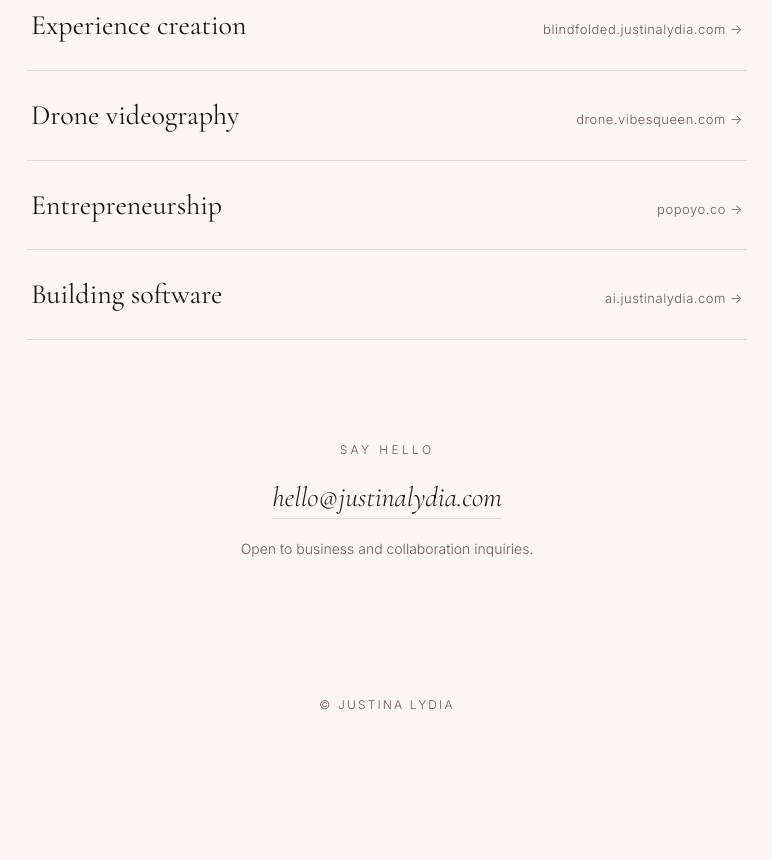
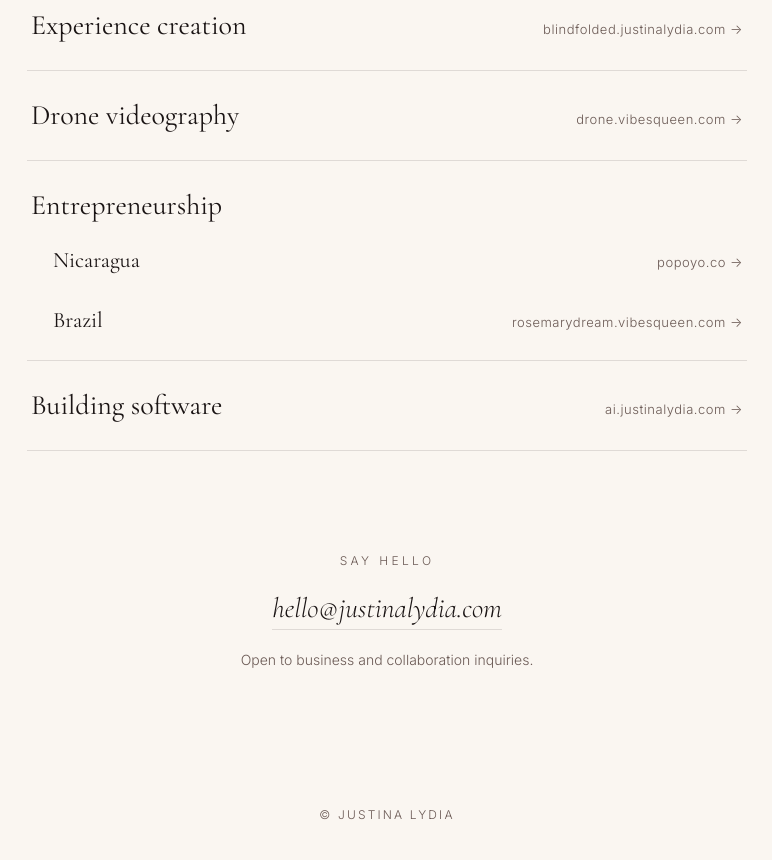
Before and after one commit to jjanczyszyn/justinalydia, a plain HTML site: page index.html in a window 1280 px wide. Shown: the part 1474-2334 px from the top of the page, without its empty margins (253-1025 px from the left). Before the commit the page ends 2224 px from the top, so only its background shows below. Drawn offline with nearby package versions, Linux system fonts and the light colour scheme.

Commit message:
Add Nicaragua/Brazil sub-tabs under Entrepreneurship; lotus favicon (#1)
- Group the Entrepreneurship world into two sub-tabs: Nicaragua (popoyo.co)
  and Brazil (rosemarydream.vibesqueen.com), styled as indented sub-links.
- Redesign favicon.svg as a cleaner upright lotus flower.
- Add CHANGELOG.md.

Co-authored-by: Justyna Lydia <justynajanczyszyn@gmail.com>
Co-authored-by: Claude Opus 4.8 (1M context) <noreply@anthropic.com>

```diff
--- a/index.html
+++ b/index.html
@@ -175,6 +175,31 @@
     white-space: nowrap;
     text-align: right;
   }
+  .passions .group-title {
+    font-family: 'Cormorant Garamond', Georgia, serif;
+    font-size: clamp(22px, 3vw, 28px);
+    font-weight: 400;
+    margin: 0;
+    padding: 22px 4px 4px;
+  }
+  .passions .subworlds {
+    list-style: none;
+    margin: 0 0 10px;
+    padding: 0;
+  }
+  .passions .subworlds li,
+  .passions .subworlds li:last-child {
+    border: 0;
+  }
+  .passions .subworlds a {
+    padding: 12px 4px 12px 26px;
+  }
+  .passions .subworlds a:hover {
+    padding-left: 34px;
+  }
+  .passions .subworlds .title {
+    font-size: clamp(18px, 2.4vw, 22px);
+  }
 
   .contact {
     text-align: center;
@@ -217,6 +242,8 @@
     .passions a { flex-direction: column; gap: 4px; padding: 18px 4px; }
     .passions .domain { text-align: left; }
     .passions a:hover { padding-left: 8px; }
+    .passions .subworlds a { padding: 12px 4px 12px 20px; }
+    .passions .subworlds a:hover { padding-left: 26px; }
   }
 </style>
 </head>
@@ -262,10 +289,19 @@
         <span class="title">Drone videography</span>
         <span class="domain">drone.vibesqueen.com →</span>
       </a></li>
-      <li><a href="https://popoyo.co">
-        <span class="title">Entrepreneurship</span>
-        <span class="domain">popoyo.co →</span>
-      </a></li>
+      <li class="group">
+        <p class="group-title">Entrepreneurship</p>
+        <ul class="subworlds">
+          <li><a href="https://popoyo.co">
+            <span class="title">Nicaragua</span>
+            <span class="domain">popoyo.co →</span>
+          </a></li>
+          <li><a href="https://rosemarydream.vibesqueen.com">
+            <span class="title">Brazil</span>
+            <span class="domain">rosemarydream.vibesqueen.com →</span>
+          </a></li>
+        </ul>
+      </li>
       <li><a href="https://ai.justinalydia.com">
         <span class="title">Building software</span>
         <span class="domain">ai.justinalydia.com →</span>
```
Also changed, not shown: favicon.svg, 1 other file.
